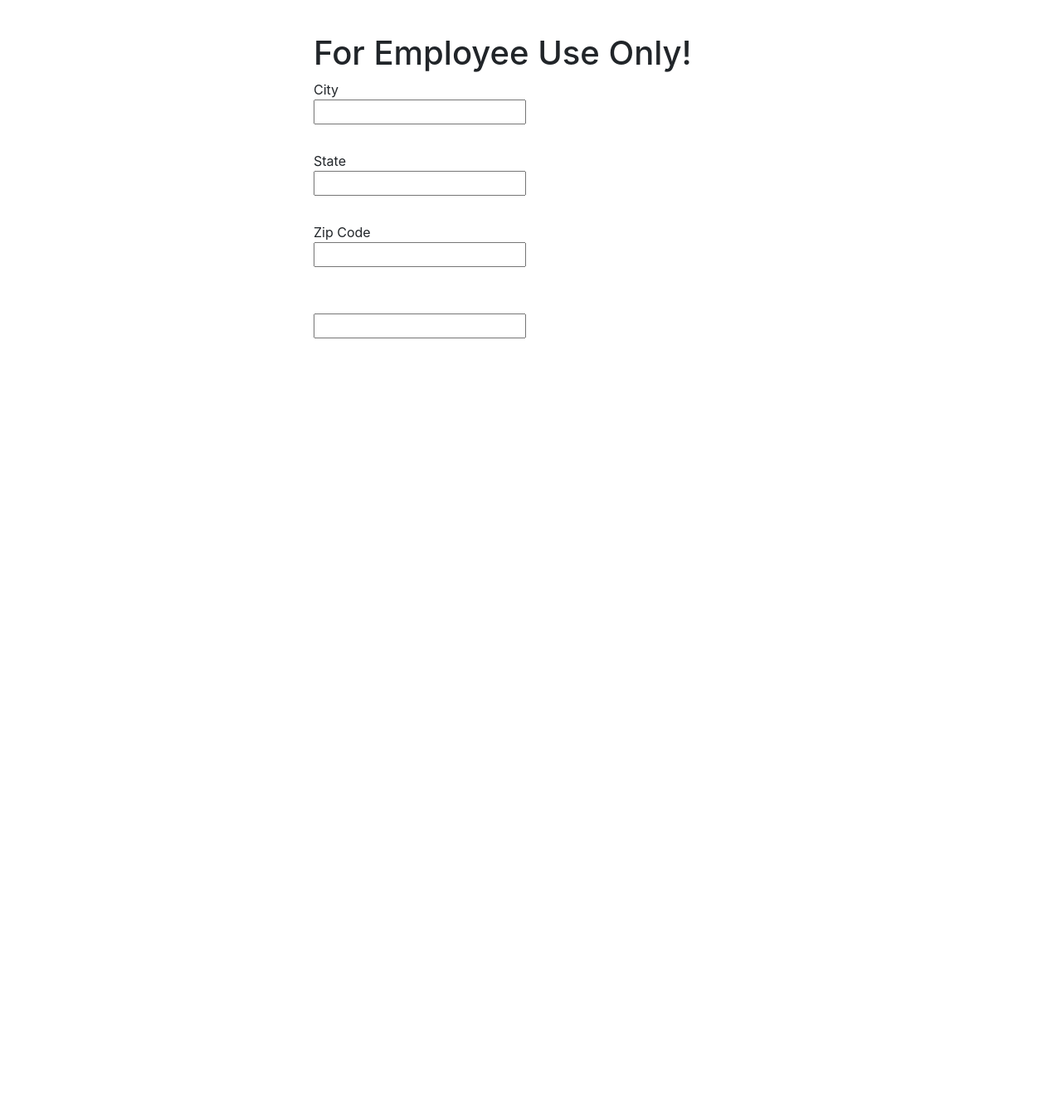
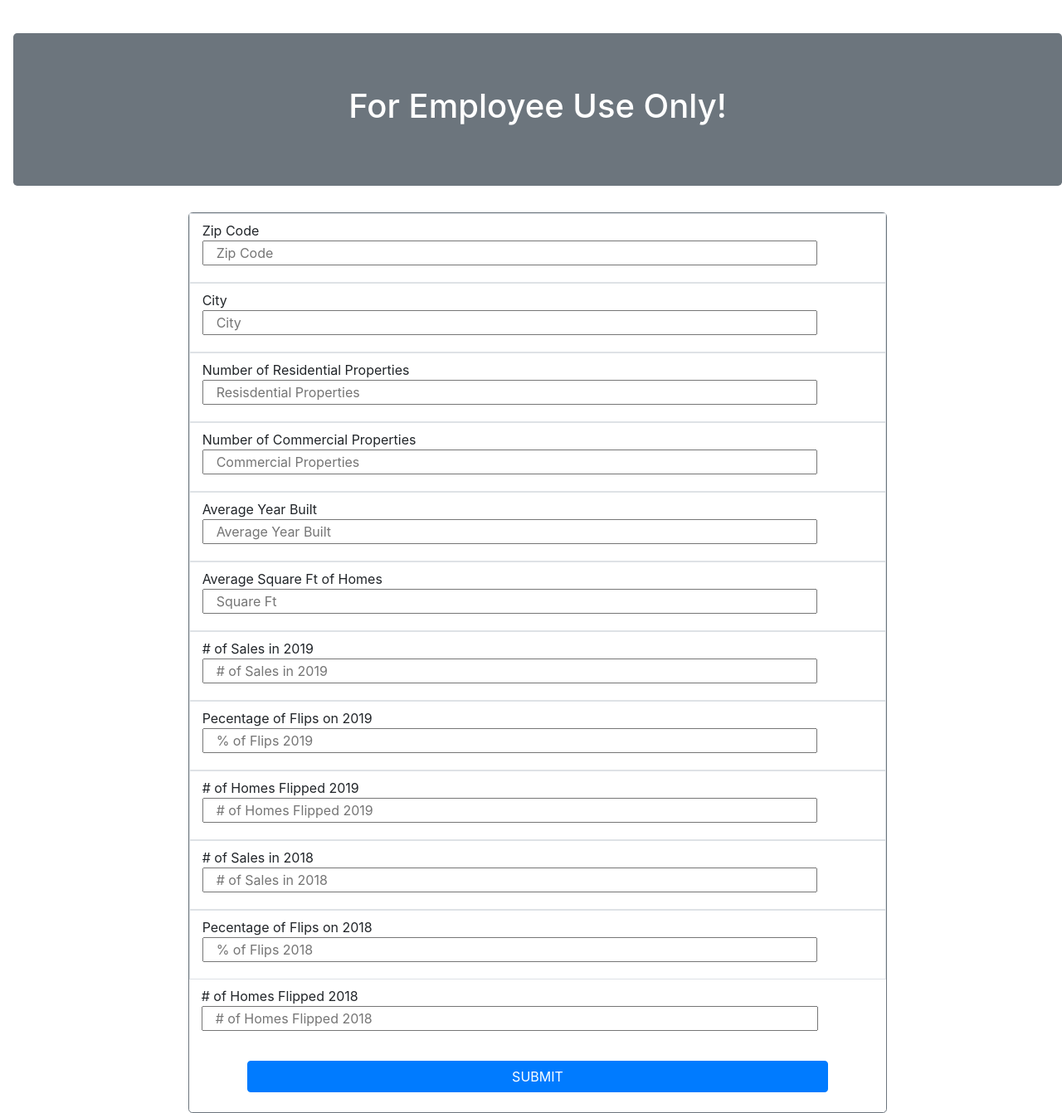
Before and after one commit to JessieSidWho/flipsearch, a Node server app: template views/form.handlebars in a window 1280 px wide. Shown: the whole page at 83% size. Before the commit the page ends 408 px from the top, so only its background shows below. Run offline with Node 20, Linux system fonts and the light colour scheme; the template is opened without the code that fills it, so the values that code supplies are empty; some libraries are stand-ins or nearby versions.

Commit message:
form is functional and working

```diff
--- a/controller/index.js
+++ b/controller/index.js
@@ -33,6 +33,11 @@ router.get(`/login`, (req, res) => {
 
 });
 
+router.get(`/form`, (req, res) => {
+    res.render(`form`);
+
+});
+
 router.use(`/api`, api_routes);
 
 module.exports = router;
--- a/views/form.handlebars
+++ b/views/form.handlebars
@@ -1,26 +1,94 @@
-<div class="container">
-    <div class="row">
-        <div class="col-md-6 offset-3">
-            <h1>For Employee Use Only!</h1>
+<div class="container-fluid jumbotron diplay-3 bg-secondary text-white text-center">
+    <h1>For Employee Use Only!</h1>
+</div>
+
+<div class="container-fluid">
+
+    <div class="row mb-5">
+        <div class="col-md-8 offset-2 border border-secondary rounded-lg">
 
             <form>
-                <label for="city">City<br>
-                  <input type="text" name="city" value="" required>
+              <div class="row border pt-2 pb-1">
+                <label class="col-md-12" for="zip">Zip Code<br>
+                  <input id="zip" class="col-md-11 mb-2 fieldClear" type="number" name="zip" placeholder="Zip Code" value="" required>
                 </label><br><br>
+              </div>
 
-                <label for="state">State<br>
-                  <input type="text" name="state" value="" required>
+              <div class="row border pt-2 pb-1">
+                <label class="col-md-12" for="city">City<br>
+                  <input id="city" class="col-md-11 mb-2 fieldClear" type="text" name="city" placeholder="City" value="" required>
                 </label><br><br>
+              </div>
 
-                <label for="zip">Zip Code<br>
-                  <input type="number" name="zip" value="" required>
+              <div class="row border pt-2 pb-1">
+                <label class="col-md-12" for="rproperties">Number of Residential Properties <br>
+                  <input id="rprop" class="col-md-11 mb-2 fieldClear" type="number" name="rproperties" placeholder="Resisdential Properties" value="" required>
                 </label><br><br>
+              </div>
 
-                <label for="flip"> <br>
-                  <input type="number" name="flip" value="" required>
+              <div class="row border pt-2 pb-1">
+                <label class="col-md-12" for="cproperties">Number of Commercial Properties<br>
+                  <input id="cprop" class="col-md-11 mb-2 fieldClear" type="number" name="cproperties" placeholder="Commercial Properties" value="" required>
                 </label><br><br>
+              </div>
+
+              <div class="row border pt-2 pb-1">
+                <label class="col-md-12" for="avgyearbuilt">Average Year Built<br>
+                  <input id="year" class="col-md-11 mb-2 fieldClear" type="number" name="avgyearbuilt" placeholder="Average Year Built" value="" required>
+                </label><br><br>
+              </div>
+
+              <div class="row border pt-2 pb-1">
+                <label class="col-md-12" for="avgsqft">Average Square Ft of Homes <br>
+                  <input id="sqft" class="col-md-11 mb-2 fieldClear" type="number" name="avgsqft" placeholder="Square Ft" value="" required>
+                </label><br><br>
+              </div>
+
+              <div class="row border pt-2 pb-1">
+                <label class="col-md-12" for="sales2019"># of Sales in 2019<br>
+                  <input id="sales19" class="col-md-11 mb-2 fieldClear" type="number" name="sales2019" placeholder="# of Sales in 2019" value="" required>
+                </label><br><br>
+              </div>
+
+              <div class="row border pt-2 pb-1">
+                <label class="col-md-12" for="flippercent2019">Pecentage of Flips on 2019<br>
+                  <input id="fp19" class="col-md-11 mb-2 fieldClear" type="number" name="flippercent2019" placeholder="% of Flips 2019" value="" required>
+                </label><br><br>
+              </div>
+
+              <div class="row border pt-2 pb-1">
+                <label class="col-md-12" for="flippedhomes2019"># of Homes Flipped 2019 <br>
+                  <input id="fh19" class="col-md-11 mb-2 fieldClear" type="number" name="flippedhomes2019" placeholder="# of Homes Flipped 2019" value="" required>
+                </label><br><br>
+              </div>
+
+              <div class="row border pt-2 pb-1">
+                <label class="col-md-12" for="sales2018"># of Sales in 2018<br>
+                  <input id="sales18" class="col-md-11 mb-2 fieldClear" type="number" name="sales2018" placeholder="# of Sales in 2018" value="" required>
+                </label><br><br>
+              </div>
+
+              <div class="row border pt-2 pb-1">
+                <label class="col-md-12" for="flippercent2018">Pecentage of Flips on 2018<br>
+                  <input id="fp18" class="col-md-11 mb-2 fieldClear" type="number" name="flippercent2018" placeholder="% of Flips 2018" value="" required>
+                </label><br><br>
+              </div>
+
+              <div class="row border-bottom-0 pt-2 pb-1">
+                <label class="col-md-12" for="flippedhomes2018"># of Homes Flipped 2018 <br>
+                  <input id="fh18" class="col-md-11 mb-2 fieldClear" type="number" name="flippedhomes2018" placeholder="# of Homes Flipped 2018" value="" required>
+                </label><br><br>
+              </div>
+
+              <div class="row pt-3 pb-3">
+                <button id="formSubmit" class="col-md-10 offset-1 mb-2 btn btn-block btn-primary" type="submit">SUBMIT</button>
+              </div>
+
             </form>
 
         </div>
     </div>
 </div>
+
+<script src="/static/assets/javascript/form.js"></script>
+<script src="https://cdn.jsdelivr.net/npm/sweetalert2@8"></script>
--- a/views/layouts/main.handlebars
+++ b/views/layouts/main.handlebars
@@ -17,4 +17,5 @@
 </head>
 <body>
     {{{body}}}
+</body>
 </html>
```
Also changed, not shown: controller/api_routes/index.js (+14 -13 lines), db/schema.sql (+7 -7 lines), public/assets/javascript/form.js (added).
